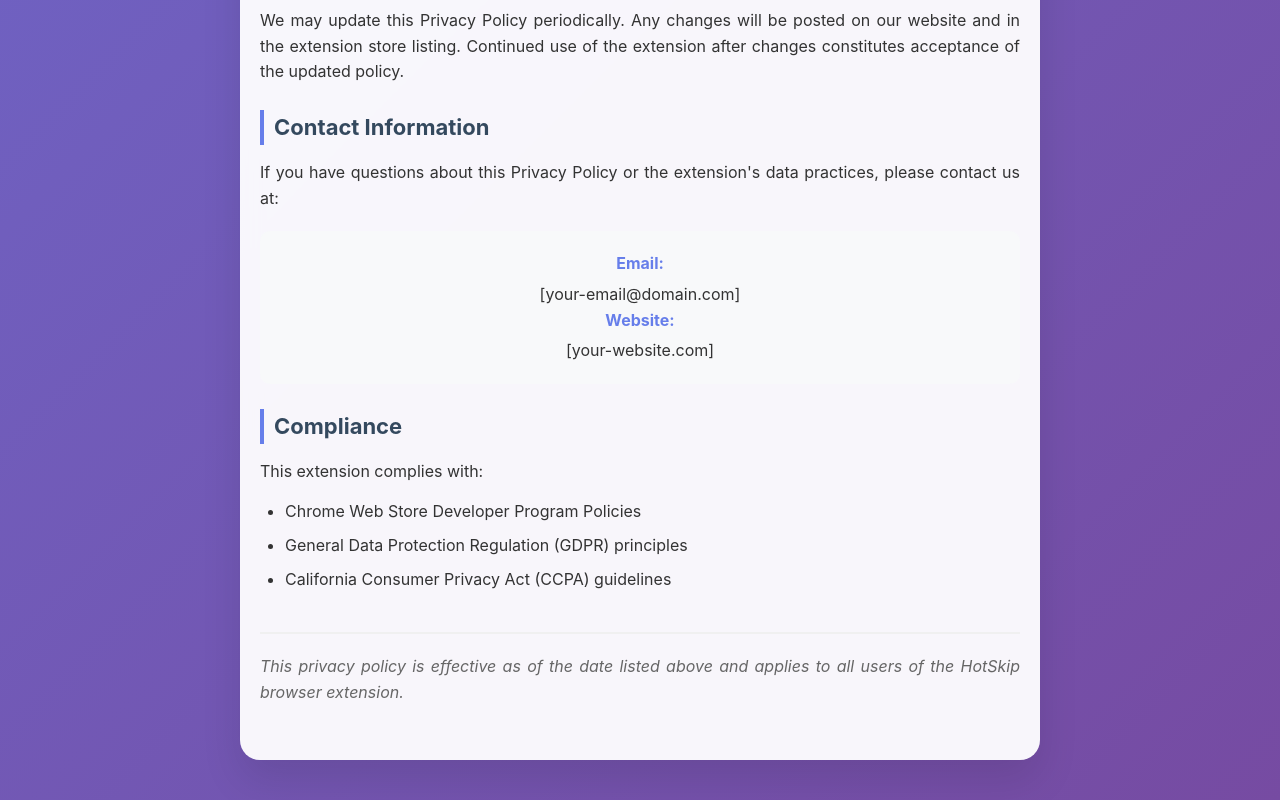
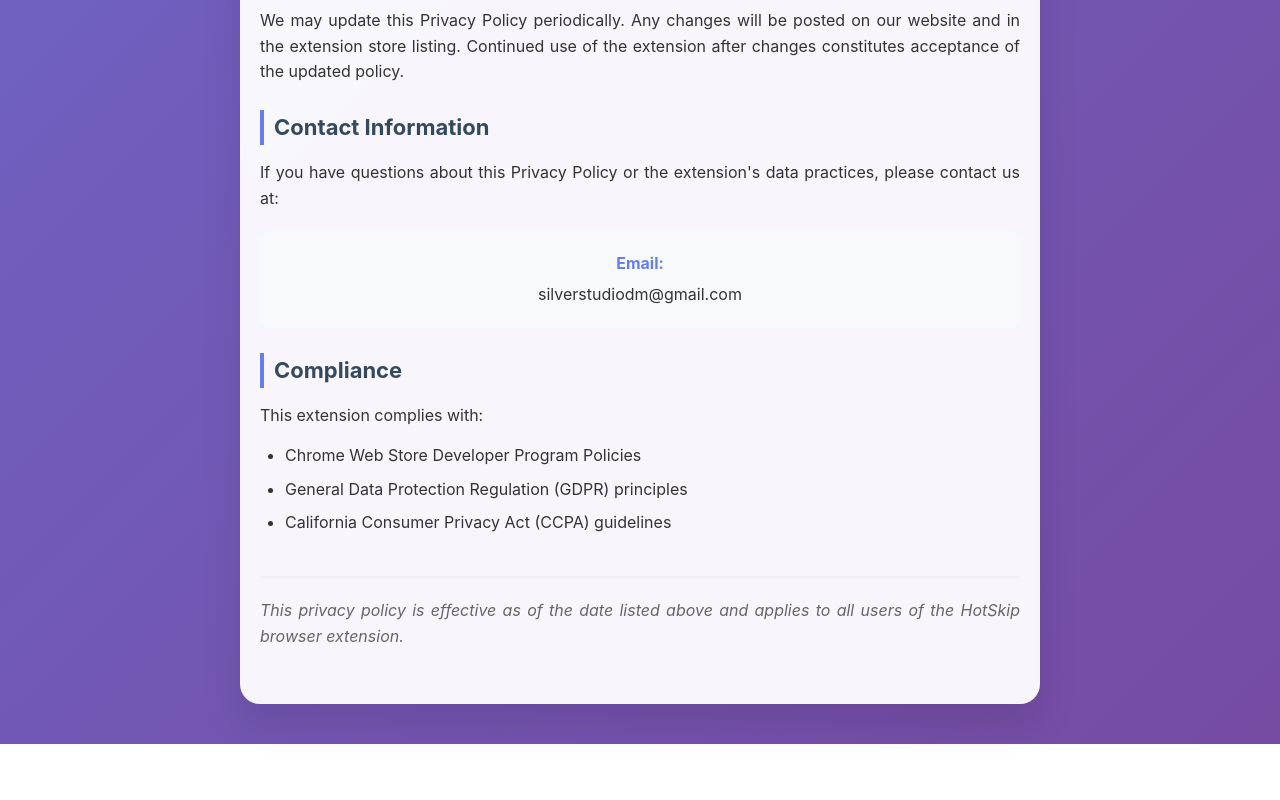
Before and after one commit to raffaelloninetyseven/HotSkip, a plain HTML site: page index.html in a window 1280 px wide. Shown: the part 2852-3652 px from the top of the page. After the commit the page ends 3596 px from the top, so only its background shows below. Drawn offline with Linux system fonts and the light colour scheme.

Commit message:
Update index.html

```diff
--- a/index.html
+++ b/index.html
@@ -280,8 +280,7 @@
         <p>If you have questions about this Privacy Policy or the extension's data practices, please contact us at:</p>
 
         <div class="contact-info">
-            <strong>Email:</strong> [your-email@domain.com]<br>
-            <strong>Website:</strong> [your-website.com]
+            <strong>Email:</strong> silverstudiodm@gmail.com <br>
         </div>
 
         <h2>Compliance</h2>
```
